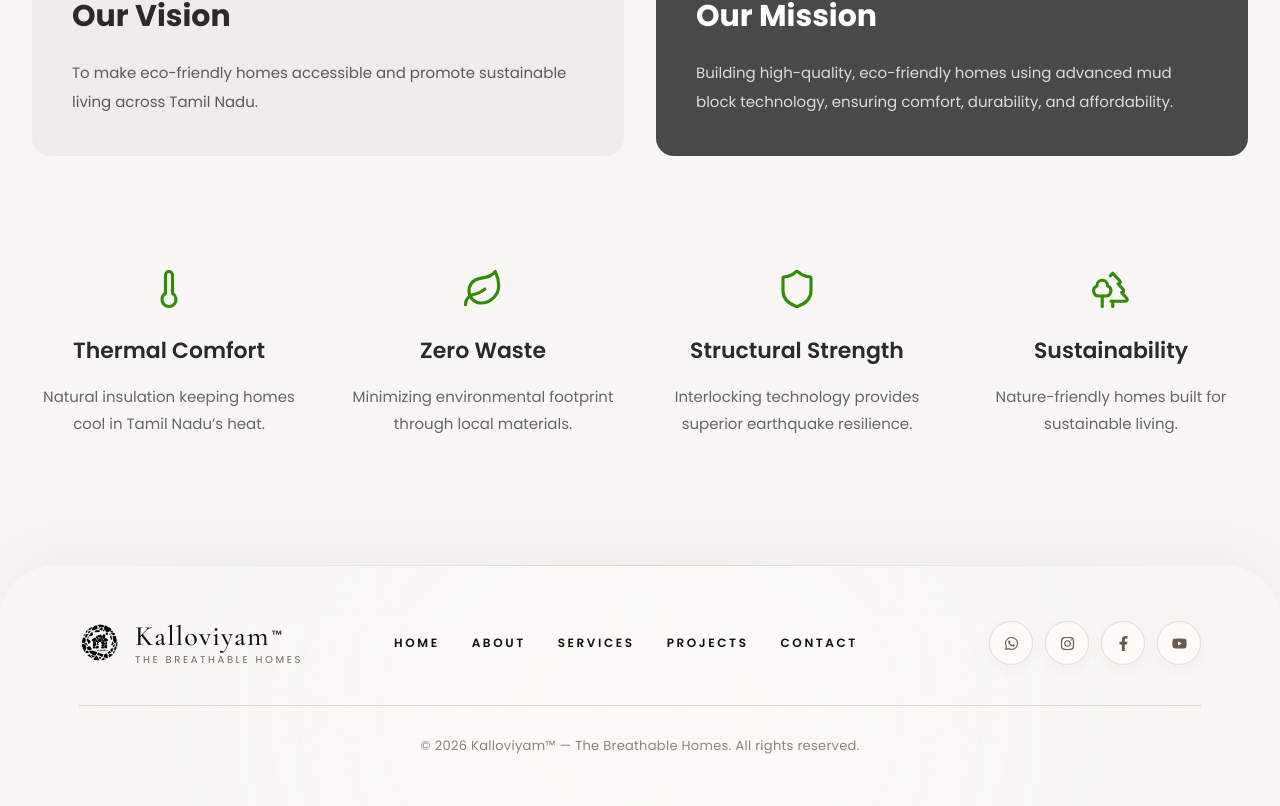
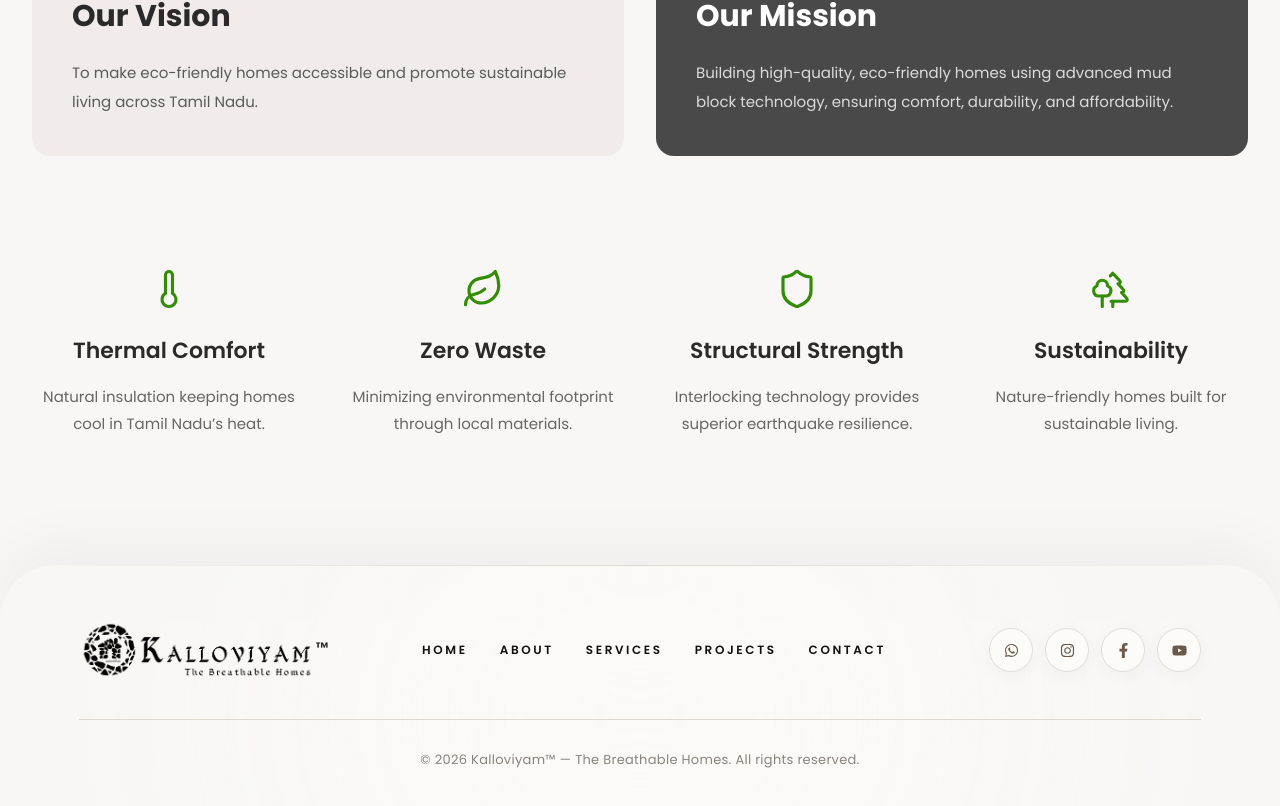
Before and after one commit to kalloviyam-web/kalloviyam_website, a Next.js app: page /about in a window 1280 px wide. Shown: the part 905-1711 px from the top of the page. Built offline with nearby package versions, Linux system fonts and the light colour scheme.

Commit message:
change the footer  design

```diff
--- a/src/components/layout/Footer.jsx
+++ b/src/components/layout/Footer.jsx
@@ -14,7 +14,7 @@ import {
 
 import { Cormorant_Garamond } from "next/font/google";
 
-import BlackLogo from "@/assets/black_logo.png";
+import FooterLogo from "@/assets/footer_logo.png";
 
 const cormorant = Cormorant_Garamond({
   subsets: ["latin"],
@@ -173,96 +173,56 @@ export default function Footer() {
     duration: 0.7,
   }}
   className="
+    relative
+
     flex
     items-center
+    justify-center
 
-              gap-4
+    shrink-0
   "
 >
-            {/* LOGO */}
   <Image
-              src={BlackLogo}
-              alt="Kalloviyam Logo"
+    src={FooterLogo}
+    alt="Kalloviyam Footer Logo"
+    priority
     className="
-                w-[40px]
-                h-[40px]
+      w-[180px]
+      sm:w-[180px]
+      lg:w-[240px]
+
+      h-auto
 
       object-contain
     "
   />
 
-            {/* BRAND TEXT */}
-            <div
-              className="
-                flex
-                flex-col
-              "
-            >
-              {/* NAME */}
-              <div
-                className="
-                  flex
-                  items-start
-                "
-              >
-                <span
-                  className={`
-                    ${cormorant.className}
-
-                    text-[26px]
-                    sm:text-[28px]
-
-                    font-medium
-
-                    tracking-[1.2px]
-
-                    text-[#111111]
-
-                    leading-none
-                  `}
-                >
-                  Kalloviyam
-                </span>
-
-                {/* TM */}
+  {/* TM SYMBOL */}
   <span
     className="
+      absolute
+
+      top-[12px]
+      right-[-8px]
+
+      sm:top-[20px]
+      sm:right-[-8px]
+
+      lg:top-[16px]
+      lg:right-[-10px]
+
       text-[12px]
-
-                    mt-[4px]
-                    ml-[2px]
+      sm:text-[15px]
 
       font-semibold
 
-                    text-[#444444]
+      text-[#2B2B2B]
+
+      tracking-[0.5px]
     "
   >
     ™
   </span>
-              </div>
-
-              {/* TAGLINE */}
-              <span
-                className="
-    mt-[5px]
-
-    text-[8px]
-    sm:text-[10px]
-
-    uppercase
-
-    tracking-[2.6px]
-
-    text-[#6F6A63]
-
-    leading-none
-
-    whitespace-nowrap
-  "
-              >
-                THE BREATHABLE HOMES
-              </span>
-            </div>
 </motion.div>
 
           {/* CENTER NAV */}
```
Also changed, not shown: src/assets/footer_logo.png (added). Lines whose indentation alone changed are shown as unchanged.
